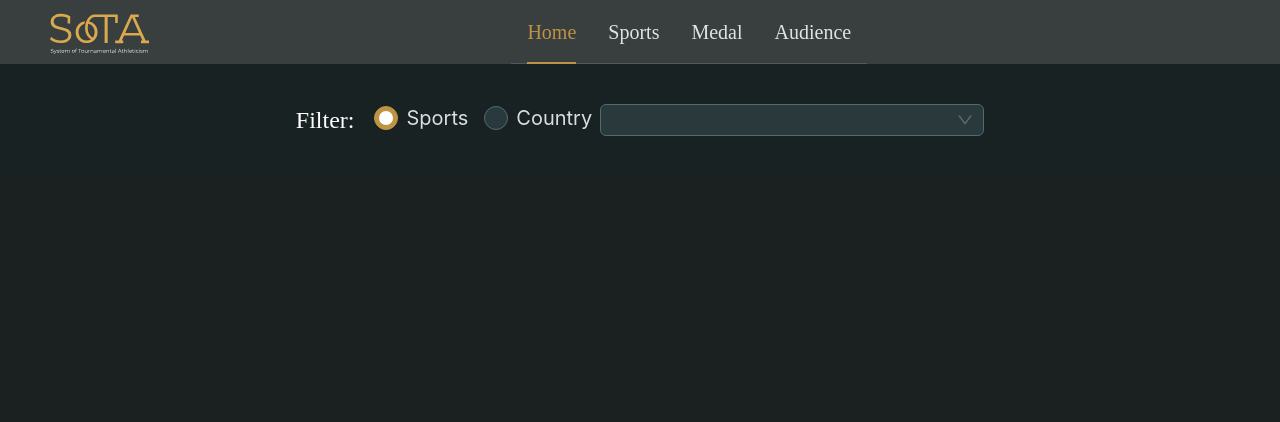
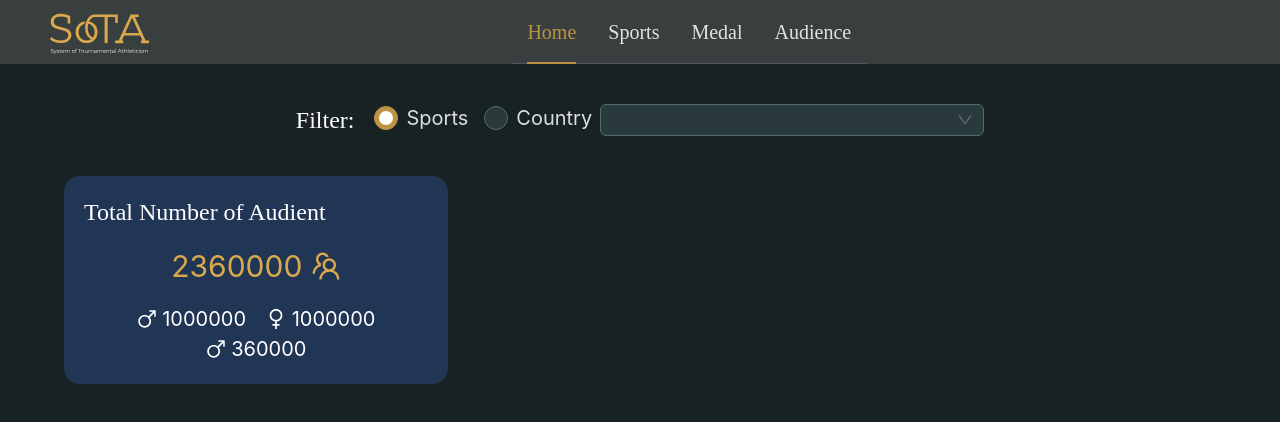
Before and after one commit to SPaM-Skill-Issue/sota-frontend, a React (Vite) app: page /audience in a window 1280 px wide. Shown: the top 422 px of the page. Built offline with nearby package versions, Linux system fonts and the light colour scheme.

Commit message:
feat: create base component for total audience number

```diff
--- /dev/null
+++ b/src/components/totalAudienceNumber.tsx
@@ -0,0 +1,40 @@
+import { ManOutlined, TeamOutlined, WomanOutlined } from "@ant-design/icons";
+
+interface TotalAudienceNumberData {
+    total: number;
+    man: number;
+    woman: number;
+    noneDefine: number;
+}
+
+const data: TotalAudienceNumberData = {
+    total: 2360000,
+    man: 1000000,
+    woman: 1000000,
+    noneDefine: 360000,
+}
+
+const TotalAudienceNumber = () => {
+
+    return (
+        <div className=" bg-belft-blue rounded-2xl">
+            <div className=" p-5">
+                <span className=" font-primary text-2xl text-white">Total Number of Audient</span>
+                <div className="flex justify-center py-5">
+                    <span className=" text-hunyadi-yellow text-3xl">{ data.total } <TeamOutlined /></span>
+                </div>
+                <div>
+                    <div className="flex justify-center">
+                        <span className="text-white"><ManOutlined /> { data.man }</span>
+                        <span className="text-white ml-5"><WomanOutlined /> {data.woman}</span>
+                    </div>
+                    <div className="flex justify-center">
+                        <span className="text-white"><ManOutlined /> { data.noneDefine }</span>
+                    </div>
+                </div>
+            </div>
+        </div>
+    );
+}
+
+export default TotalAudienceNumber;
--- a/src/pages/audience.tsx
+++ b/src/pages/audience.tsx
@@ -1,11 +1,17 @@
 import FilterComponent from "../components/filterSportCountry";
+import TotalAudienceNumber from "../components/totalAudienceNumber";
 
 const Audience = () => {
-  return (
-    <div className="felx">
-      <FilterComponent />
-    </div>
-  );
+    return (
+        <div>
+            <div className="felx">
+                <FilterComponent />
+            </div>
+            <div className="w-1/3 pt-10">
+                <TotalAudienceNumber />
+            </div>
+        </div>
+    );
 }
 
 export default Audience;
```
